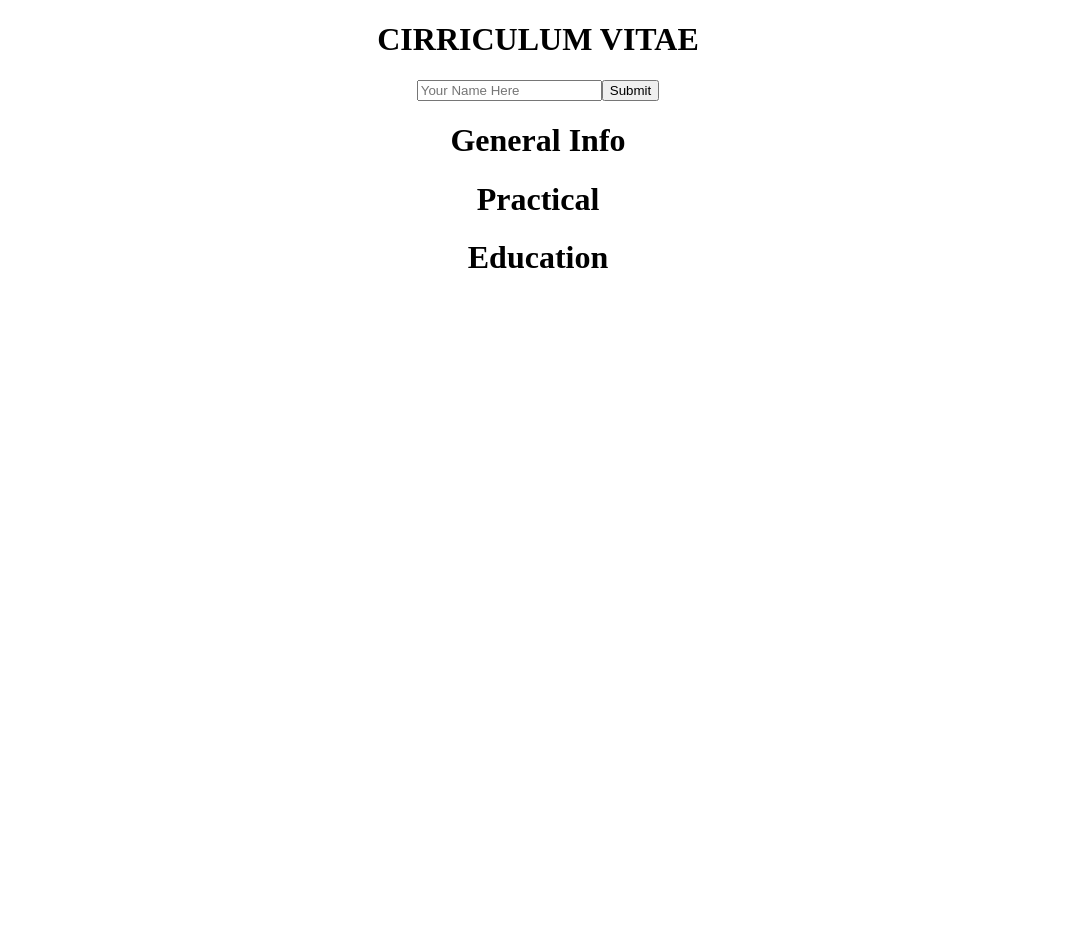
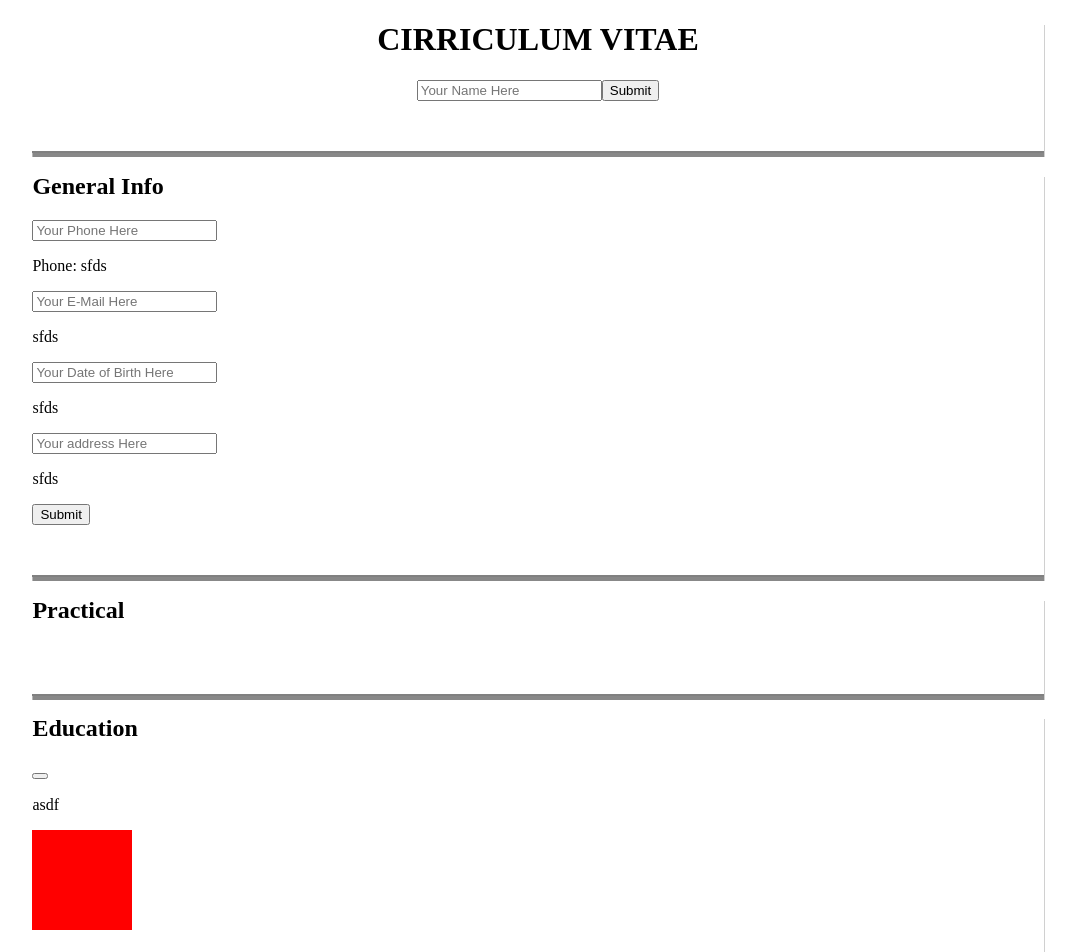
Before and after one commit to early-codes/cv-project, a React (Create React App) app: page / in a window 1280 px wide. Shown: the top 952 px of the page, without its empty margins (102-1178 px from the left). Before the commit the page ends 800 px from the top, so only its background shows below. Built offline with nearby package versions, Linux system fonts and the light colour scheme.

Commit message:
yoldayiz

```diff
--- a/src/App.js
+++ b/src/App.js
@@ -4,6 +4,7 @@ import './App.css';
 import Education from './components/Education';
 import GeneralInfo from './components/GeneralInfo';
 import Practical from './components/Practical';
+import Title from './components/Title';
 
 class App extends Component {
 
@@ -12,7 +13,11 @@ class App extends Component {
 
 
     this.state = {
-      name: ''
+      name: '',
+      nameField: <form onSubmit={this.nameSubmitHandler}>
+        <input type="text" name="name" placeholder="Your Name Here" />
+        <input type="submit" value="Submit"></input>
+      </form>
     }
 
     this.nameSubmitHandler = this.nameSubmitHandler.bind(this);
@@ -21,38 +26,35 @@ class App extends Component {
 
   nameSubmitHandler = (event) => {
     this.setState({
-      name: event.target.name.value
+      name: event.target.name.value,
+      nameField: <p onClick={() => this.nameFieldSetter(this.state.name)}>{event.target.name.value || "Click here to set your name"}</p>
+    })
+
+  }
+
+  nameChangeHandler = (event) => {
+    event.preventDefault();
+    this.setState({
+      name: event.target.value
     })
   }
 
-  nameChangeHandler = (nameField) => {
-    console.log(nameField);
-    nameField = <form onSubmit={this.nameSubmitHandler}>
-      <input type="text" name="name" placeholder={this.state.name} />
-      <input type="submit" value="Submit"></input>
-    </form>
-    return nameField;
+  nameFieldSetter = (name) => {
+    this.setState({
+      nameField: <form onSubmit={this.nameSubmitHandler}>
+        <input type="text" name="name" onChange={this.nameChangeHandler} placeholder="Your Name Here" />
+        <input type="submit" value="Submit"></input>
+      </form>
+    })
   }
-
 
 
   render() {
 
-    let nameField = <div></div>
-
-    this.state.name ?
-      nameField = <p onClick={() => this.nameChangeHandler(nameField)}>{this.state.name}</p> :
-      nameField = <form onSubmit={this.nameSubmitHandler}>
-        <input type="text" name="name" placeholder="Your Name Here" />
-        <input type="submit" value="Submit"></input>
-      </form>
-
-
 
     return (
       < div className="App" >
-        <h1>CIRRICULUM VITAE</h1>
-        {nameField}
+        <Title />
         <GeneralInfo />
         <Practical />
         <Education />
--- a/src/components/Education.js
+++ b/src/components/Education.js
@@ -1,14 +1,44 @@
 import React, { Component } from 'react';
+import './component.css';
 
 class Education extends Component {
 
     constructor(props) {
         super(props)
+
+        this.state = {
+            schools: ["asdf"],
+
+            eduField: [<div key={"0"} style={{ height: "100px", width: "100px", backgroundColor: "blue" }}></div>]
+        }
+
+        this.addEduHandler = this.addEduHandler.bind(this)
+    }
+
+    componentDidMount() {
+        this.setState({
+            eduField: [<div key={"0"} style={{ height: "100px", width: "100px", backgroundColor: "red" }}></div>]
+        })
+    }
+
+    addEduHandler = () => {
+        let index = this.state.eduField.length;
+        this.setState({
+            eduField: this.state.eduField.concat(<div key={`&{index}`} style={{ height: "100px", width: `${100 + (index * 10)}px`, backgroundColor: "blue" }} ></div >)
+        })
     }
 
     render() {
+
+
+
         return (
-            <h1>Education</h1>
+            <div className="component">
+                <h2>Education</h2>
+                <button onClick={this.addEduHandler}></button>
+                <p>{this.state.schools[0]}</p>
+                {this.state.eduField}
+            </div>
         )
     }
 }
--- a/src/components/GeneralInfo.js
+++ b/src/components/GeneralInfo.js
@@ -1,15 +1,49 @@
 import React, { Component } from 'react';
+import './component.css';
 
 class GeneralInfo extends Component {
 
     constructor(props) {
         super(props);
 
+
+        this.state = {
+            phone: "",
+            eMail: "",
+            birthDate: "",
+            address: "",
+        }
+
+        this.phoneSubmitHandler = this.phoneSubmitHandler.bind(this);
+    }
+
+    phoneSubmitHandler = (event) => {
+        event.preventDefault();
+        this.setState({
+            phone: event.target.phone.value,
+            eMail: event.target.eMail.value,
+            birthDate: event.target.birthDate.value,
+            address: event.target.address.value,
+        })
     }
 
     render() {
         return (
-            <h1>General Info</h1>
+            <div className="component">
+                <h2>General Info</h2>
+                <form onSubmit={this.phoneSubmitHandler}>
+                    <input type="text" name="phone" placeholder="Your Phone Here"></input>
+                    <p>Phone: {this.state.phone || "sfds"}</p>
+                    <input type="text" name="eMail" placeholder="Your E-Mail Here"></input>
+                    <p>{this.state.eMail || "sfds"}</p>
+                    <input type="text" name="birthDate" placeholder="Your Date of Birth Here"></input>
+                    <p>{this.state.birthDate || "sfds"}</p>
+                    <input type="text" name="address" placeholder="Your address Here"></input>
+                    <p>{this.state.address || "sfds"}</p>
+
+                    <input type="submit" value="Submit"></input>
+                </form>
+            </div>
         )
     }
 
--- a/src/components/Practical.js
+++ b/src/components/Practical.js
@@ -1,14 +1,21 @@
 import React, { Component } from 'react';
+import './component.css';
 
 class Practical extends Component {
 
     constructor(props) {
         super(props);
+
+        this.state = {
+            workExperience: []
+        }
     }
 
     render() {
         return (
-            <h1>Practical</h1>
+            <div className="component">
+                <h2>Practical</h2>
+            </div>
         )
     }
 }
--- /dev/null
+++ b/src/components/Title.js
@@ -0,0 +1,64 @@
+import React, { Component } from 'react';
+import './component.css'
+
+
+class Title extends Component {
+
+
+    constructor(props) {
+        super(props);
+
+        this.state = {
+            name: '',
+            fields: {
+                name: ""
+            }
+        }
+
+        this.toggleFieldHandler = this.toggleFieldHandler.bind(this);
+        this.submitNameHandler = this.submitNameHandler.bind(this);
+    }
+
+    submitNameHandler = (event) => {
+        this.setState({
+            name: event.target.name.value
+        })
+        this.toggleFieldHandler("read", event.target.name.value)
+    }
+
+    toggleFieldHandler = (status, name) => {
+        let fieldToggler = "";
+        if (status === "set") {
+            fieldToggler =
+                <form onSubmit={this.submitNameHandler}>
+                    <input type="text" name="name" placeholder={this.state.name || "Your Name Here"} /><input type="submit" value="Submit" />
+                </form>
+        } else {
+            fieldToggler = <h3 onClick={() => this.toggleFieldHandler("set", this.state.name)}>{name || "Click Here To Set Your Name"}</h3>
+        }
+        this.setState({
+            fields: {
+                name: fieldToggler
+            }
+        })
+
+    }
+
+
+    componentDidMount() {
+        this.toggleFieldHandler("set", this.state.name)
+    }
+
+    render() {
+
+        return (
+            <div className="component" style={{ textAlign: "center" }}>
+                <h1>CIRRICULUM VITAE</h1>
+                {this.state.fields.name}
+            </div>
+
+        )
+    }
+}
+
+export default Title
--- /dev/null
+++ b/src/components/component.css
@@ -0,0 +1,6 @@
+.component {
+    text-align: left;
+    padding-bottom: 50px;
+    border-bottom: 2px solid grey;
+    box-shadow: 0.4px 4px #888888;
+}
```
